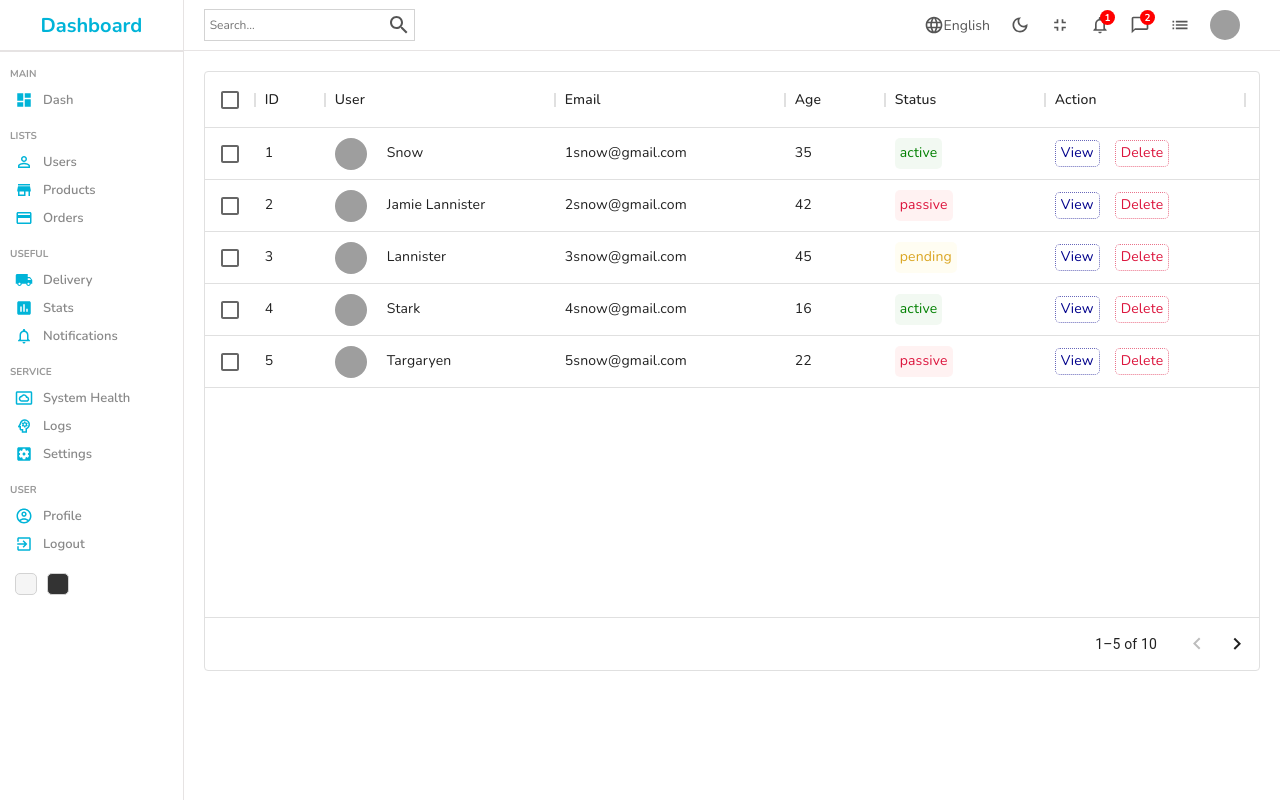
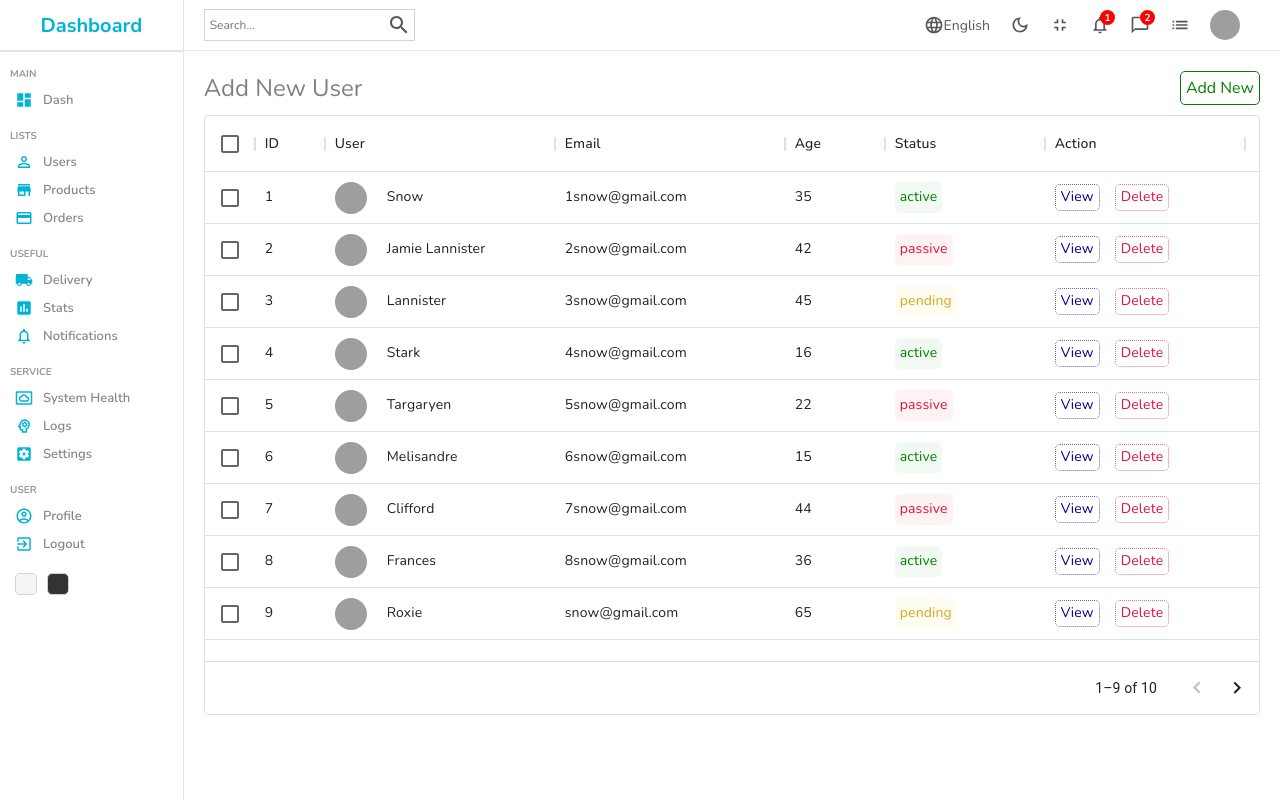
Before and after one commit to caswellorr/React-Admin-Dashboard, a React (Create React App) app: page /users in a window 1280 px wide. Built offline with nearby package versions, Linux system fonts and the light colour scheme; grey boxes are pictures that could not be loaded.

Commit message:
figure out routes..

```diff
--- a/src/App.js
+++ b/src/App.js
@@ -1,4 +1,5 @@
 // Imports
+import './style/dark.scss';
 import { BrowserRouter, Routes, Route } from "react-router-dom";
 import { userInputs, productInputs } from './formSource';
 
@@ -14,21 +15,28 @@ import Single from "./pages/single/Single";
 function App() {
   return (
     <div className="App">
-      <BrowserRouter>
+     <BrowserRouter>
         <Routes>
-          <Route path='/' />
-            <Route index element={<Home/>} />
-            <Route path='login' element={<Login/>} />
-            <Route path='users'>
+          <Route path="/">
+            <Route index element={<Home />} />
+            <Route path="login" element={<Login />} />
+            <Route path="users">
               <Route index element={<List />} />
-              <Route path=':userId' element={<Single/>} />
-              <Route path='new' element={<New inputs = {userInputs} title='Add New User' />} />
+              <Route path=":userId" element={<Single />} />
+              <Route
+                path="new"
+                element={<New inputs={userInputs} title="Add New User" />}
+              />
             </Route>
-            <Route path='products'>
+            <Route path="products">
               <Route index element={<List />} />
-              <Route path=':productId' element={<Single/>} />
-              <Route path='new' element={<New inputs = {productInputs} title="Add New Product" />} />
+              <Route path=":productId" element={<Single />} />
+              <Route
+                path="new"
+                element={<New inputs={productInputs} title="Add New Product" />}
+              />
             </Route>
+          </Route>
         </Routes>
       </BrowserRouter>
     </div>
--- a/src/components/datatable/Datatable.js
+++ b/src/components/datatable/Datatable.js
@@ -1,38 +1,56 @@
-import './datatable.scss';
+import "./datatable.scss";
+import { DataGrid } from "@mui/x-data-grid";
+import { userColumns, userRows } from "../../datatablesource";
+import { Link } from "react-router-dom";
+import { useState } from "react";
 
-import { userColumns, userRows } from '../../datatablesource';
+const Datatable = () => {
+  const [data, setData] = useState(userRows);
 
-import { DataGrid } from '@mui/x-data-grid';
-
-function Datatable() {
+  const handleDelete = (id) => {
+    setData(data.filter((item) => item.id !== id));
+  };
 
   const actionColumn = [
     {
       field: "action",
       headerName: "Action",
       width: 200,
-      renderCell: () => {
+      renderCell: (params) => {
         return (
-          <div className='cellAction'>
-            <div className='viewButton'>View</div>
-            <div className='deleteButton'>Delete</div>
+          <div className="cellAction">
+            <Link to="/users/test" style={{ textDecoration: "none" }}>
+              <div className="viewButton">View</div>
+            </Link>
+            <div
+              className="deleteButton"
+              onClick={() => handleDelete(params.row.id)}
+            >
+              Delete
+            </div>
           </div>
         );
       },
     },
   ];
-
   return (
-    <div className='datatable'>
+    <div className="datatable">
+      <div className="datatableTitle">
+        Add New User
+        <Link to="/users/new" className="link">
+          Add New
+        </Link>
+      </div>
       <DataGrid
-        rows={userRows}
+        className="datagrid"
+        rows={data}
         columns={userColumns.concat(actionColumn)}
-        pageSize={5}
-        rowsPerPageOptions={[8]}
+        pageSize={9}
+        rowsPerPageOptions={[9]}
         checkboxSelection
       />
     </div>
-  )
-}
+  );
+};
 
-export default Datatable
+export default Datatable;
--- a/src/components/sidebar/Sidebar.js
+++ b/src/components/sidebar/Sidebar.js
@@ -14,13 +14,18 @@ import SettingsSystemDaydreamOutlinedIcon from "@mui/icons-material/SettingsSyst
 import PsychologyOutlinedIcon from "@mui/icons-material/PsychologyOutlined";
 import AccountCircleOutlinedIcon from "@mui/icons-material/AccountCircleOutlined";
 
+// ===
+import { Link } from 'react-router-dom';
+
 
 
 function Sidebar() {
   return (
     <div className='sidebar'>
       <div className='top'>
-        <span className='logo'>Dashboard</span>
+        <Link to='/' style={{ textDecoration: "none" }}>
+          <span className='logo'>Dashboard</span>
+        </Link>
       </div>
       <hr></hr>
       <div className='center'>
@@ -31,14 +36,18 @@ function Sidebar() {
             <span>Dash</span>
           </li>
           <p className='title'>LISTS</p>
+          <Link to="users" style={{ textDecoration: "none" }}>
           <li>
             <PersonOutlineIcon className='icon' />
             <span>Users</span>
           </li>
+          </Link>
+          <Link to='products' style={{ textDecoration: "none" }}>
           <li>
             <StoreIcon className='icon' />
             <span>Products</span>
           </li>
+          </Link>
           <li>
             <CreditCardIcon className='icon' />
             <span>Orders</span>
```
Also changed, not shown: src/style/dark.scss (added).
